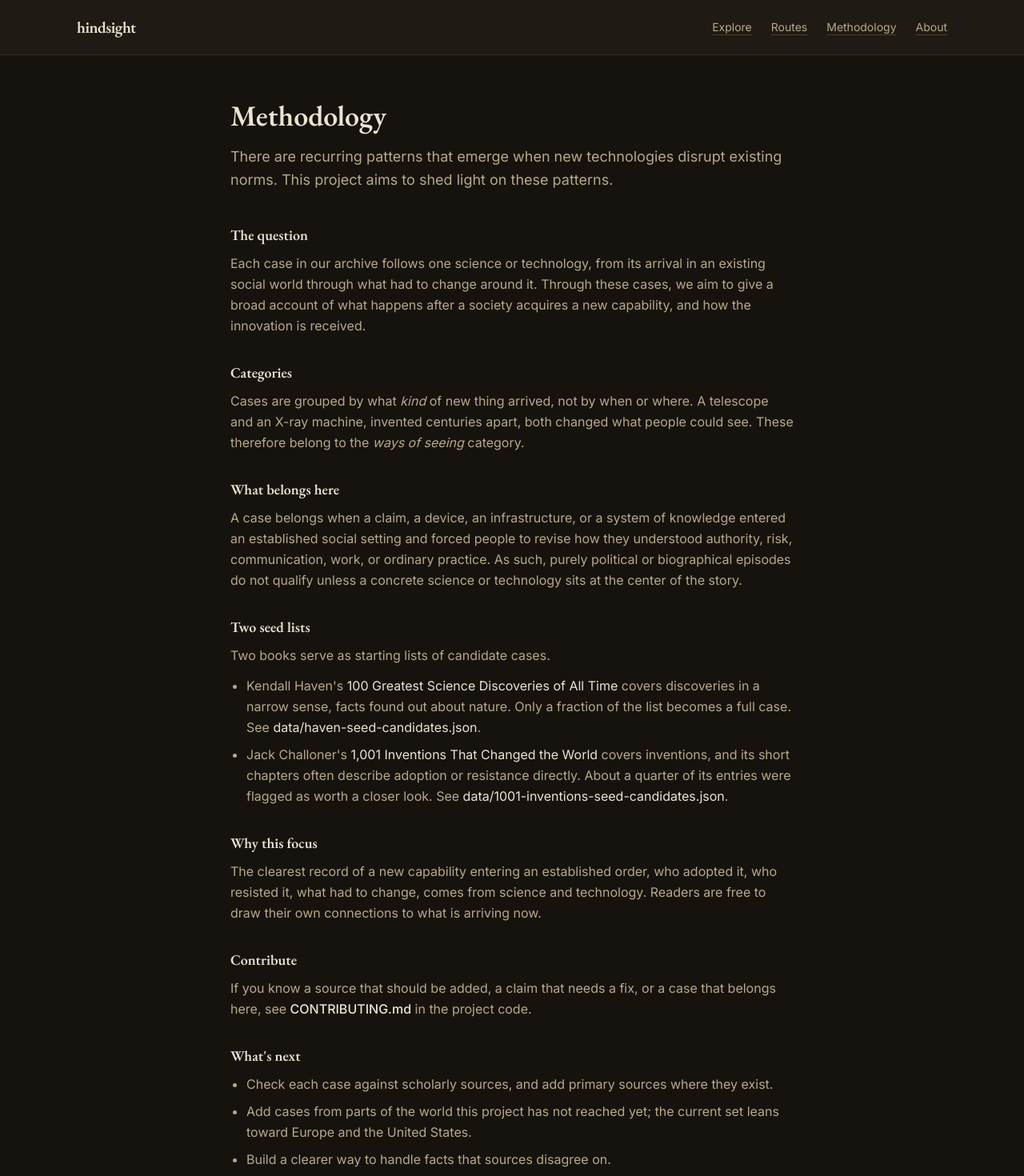
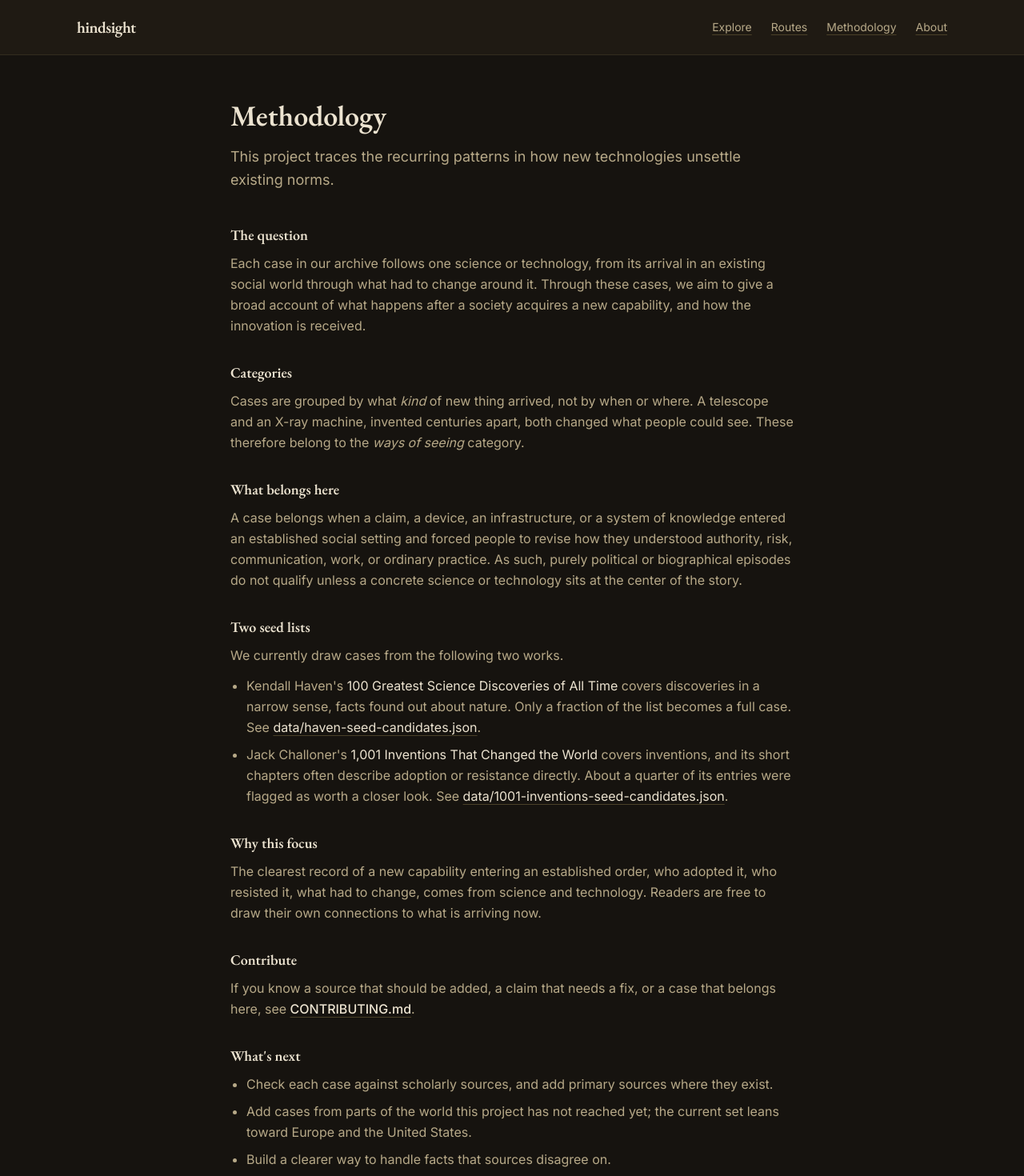
Before and after one commit to jonahablack/Hindsight, a Next.js app: page /methodology in a window 1280 px wide. Shown: the top 1470 px of the page at 80% size. Built offline with nearby package versions, Linux system fonts and the light colour scheme.

Commit message:
added repo links to methodolgy section

```diff
--- a/app/methodology/page.tsx
+++ b/app/methodology/page.tsx
@@ -12,7 +12,7 @@ export default function MethodologyPage() {
         Methodology
       </h1>
       <p className="mt-4 text-lg leading-relaxed text-ink-muted">
-        There are recurring patterns that emerge when new technologies disrupt existing norms. This project aims to shed light on these patterns.
+        This project traces the recurring patterns in how new technologies unsettle existing norms.
       </p>
 
       <div className="mt-10 flex flex-col gap-8">
@@ -60,7 +60,7 @@ export default function MethodologyPage() {
             Two seed lists
           </h2>
           <p className="mt-2 leading-relaxed text-ink-muted">
-            Two books serve as starting lists of candidate cases.
+            We currently draw cases from the following two works.
           </p>
           <ul className="mt-3 list-disc space-y-2 pl-5 leading-relaxed text-ink-muted">
             <li>
@@ -69,7 +69,15 @@ export default function MethodologyPage() {
               covers discoveries in a narrow sense, facts found out about
               nature. Only a fraction of the list becomes a full case.
               See{" "}
-              <span className="text-ink">data/haven-seed-candidates.json</span>.
+              <a
+                href="https://github.com/jonahablack/Hindsight/blob/main/data/haven-seed-candidates.json"
+                target="_blank"
+                rel="noopener noreferrer"
+                className="text-ink underline decoration-border-strong underline-offset-4 hover:text-accent hover:decoration-accent"
+              >
+                data/haven-seed-candidates.json
+              </a>
+              .
             </li>
             <li>
               Jack Challoner&apos;s{" "}
@@ -77,7 +85,15 @@ export default function MethodologyPage() {
               covers inventions, and its short chapters often describe
               adoption or resistance directly. About a quarter of its
               entries were flagged as worth a closer look. See{" "}
-              <span className="text-ink">data/1001-inventions-seed-candidates.json</span>.
+              <a
+                href="https://github.com/jonahablack/Hindsight/blob/main/data/1001-inventions-seed-candidates.json"
+                target="_blank"
+                rel="noopener noreferrer"
+                className="text-ink underline decoration-border-strong underline-offset-4 hover:text-accent hover:decoration-accent"
+              >
+                data/1001-inventions-seed-candidates.json
+              </a>
+              .
             </li>
           </ul>
         </section>
@@ -101,8 +117,15 @@ export default function MethodologyPage() {
           <p className="mt-2 leading-relaxed text-ink-muted">
             If you know a source that should be added, a claim that
             needs a fix, or a case that belongs here, see{" "}
-            <span className="font-medium text-ink">CONTRIBUTING.md</span>{" "}
-            in the project code.
+            <a
+              href="https://github.com/jonahablack/Hindsight/blob/main/CONTRIBUTING.md"
+              target="_blank"
+              rel="noopener noreferrer"
+              className="font-medium text-ink underline decoration-border-strong underline-offset-4 hover:text-accent hover:decoration-accent"
+            >
+              CONTRIBUTING.md
+            </a>
+            .
           </p>
         </section>
 
```
